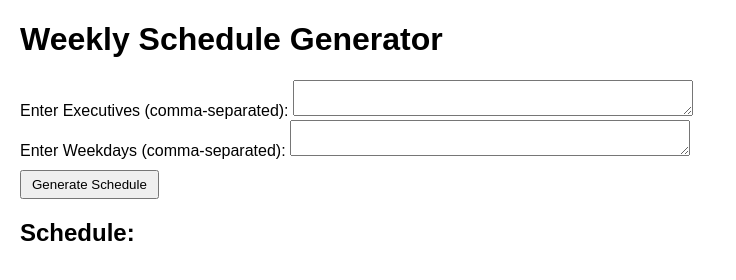
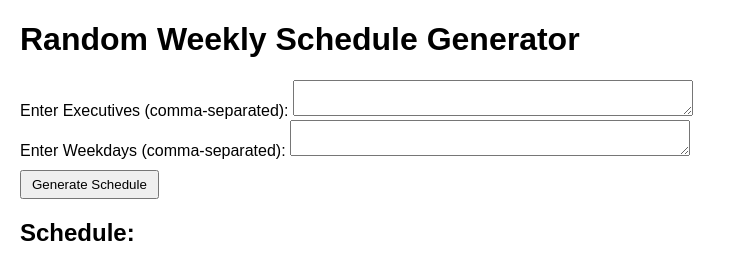
Before and after one commit to richardborde/weekly-schedule, a plain HTML site: page index.html in a window 1280 px wide. Shown: the whole page, without its empty margins (0-736 px from the left). Drawn offline with Linux system fonts and the light colour scheme.

Commit message:
Header Changed

```diff
--- a/index.html
+++ b/index.html
@@ -7,7 +7,7 @@
     <link rel="stylesheet" href="style.css">
 </head>
 <body>
-    <h1>Weekly Schedule Generator</h1>
+    <h1>Random Weekly Schedule Generator</h1>
     <label for="executives">Enter Executives (comma-separated):</label>
     <textarea id="executives" rows="2" cols="50"></textarea><br>
     <label for="weekdays">Enter Weekdays (comma-separated):</label>
```
